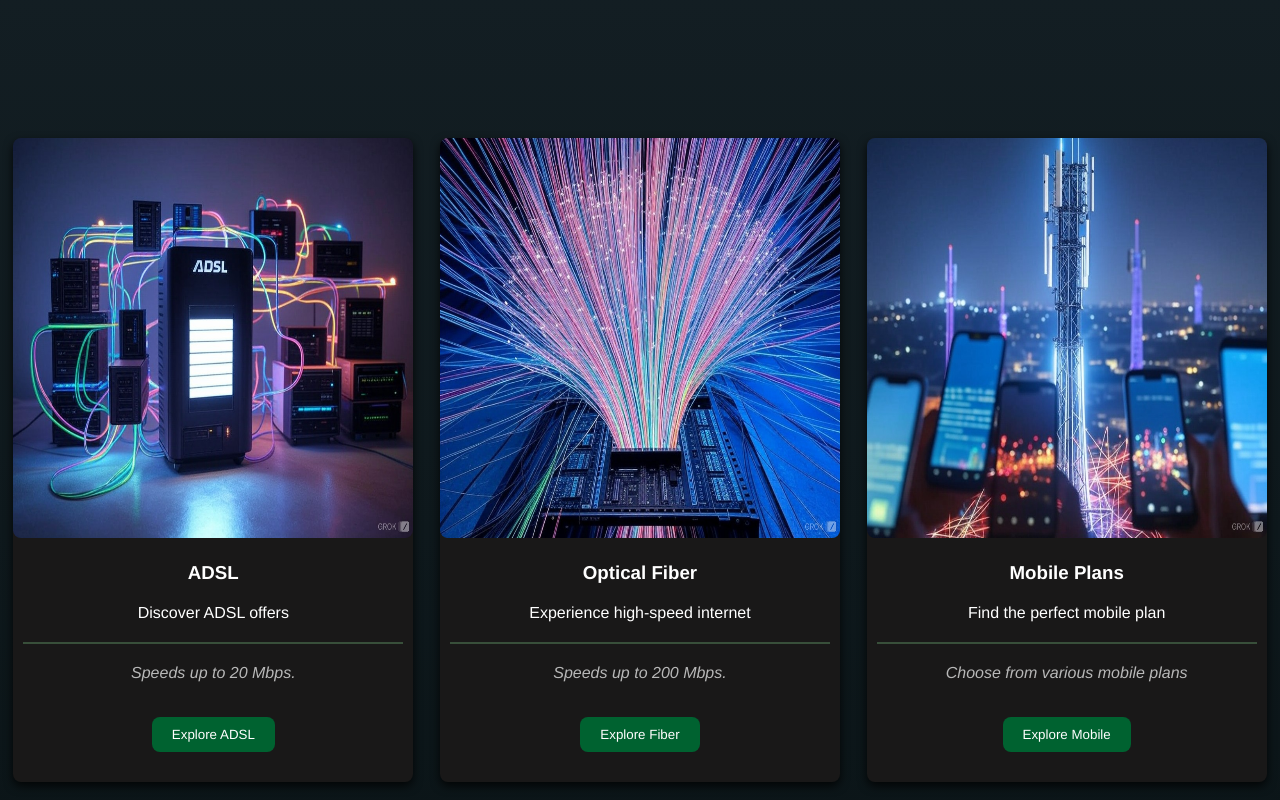
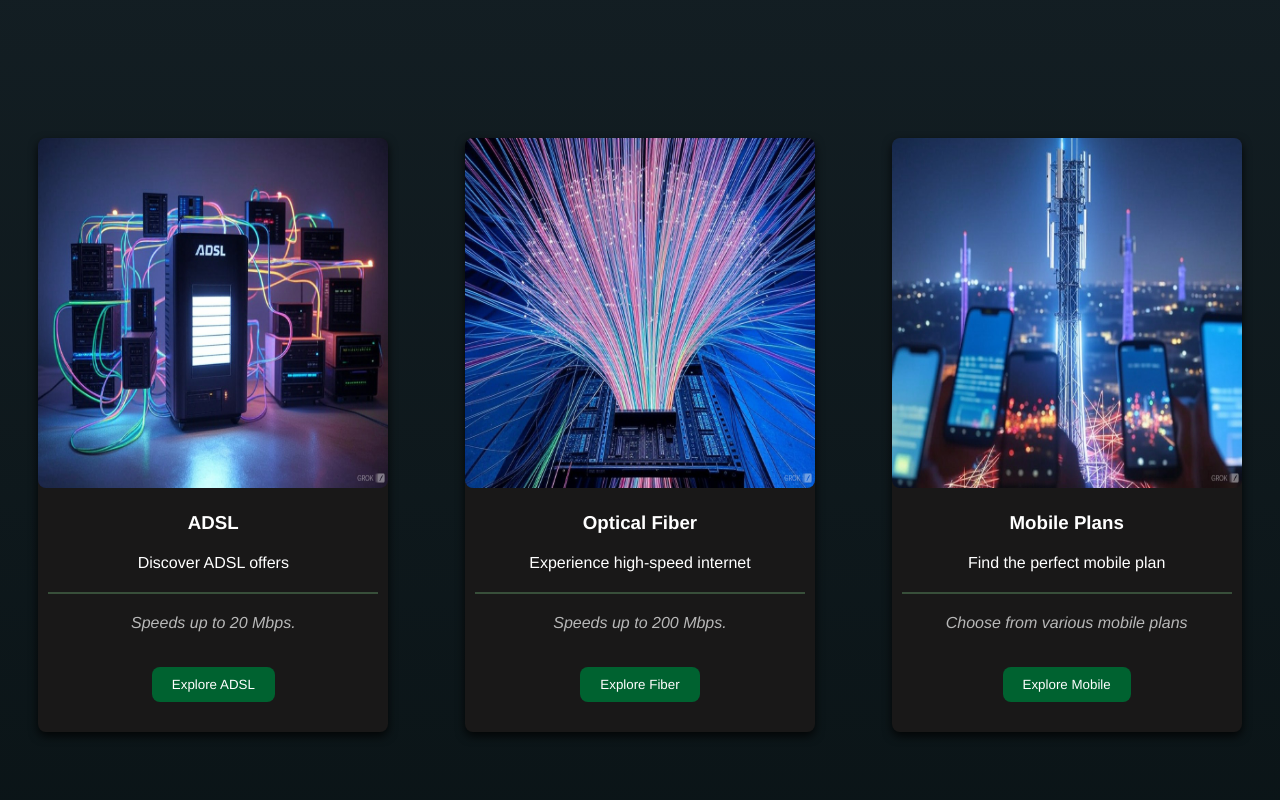
Before and after one commit to Manak-hash/Manak, a plain HTML site: page index.html in a window 1280 px wide. Shown: the part 740-1540 px from the top of the page. Drawn offline with Linux system fonts and the light colour scheme.

Commit message:
style.css

```diff
--- a/style.css
+++ b/style.css
@@ -148,7 +148,7 @@ nav a:hover {
   margin-top: 100px;
 }
 .card {
-  max-width: 400px;
+  max-width: 350px;
   flex: 0 1 auto;
   margin: 10px;
   background-color: #191818;
@@ -159,7 +159,7 @@ nav a:hover {
 }
 .card img {
   width: 100%;
-  height: 400px;
+  height: 350px;
   border-radius: 8px;
   margin: 0 0 20px;
 }
@@ -299,6 +299,7 @@ input[type="range"]::-webkit-slider-thumb {
 @media (max-width: 768px) {
   .container {
     flex-direction: column;
+    align-items: center;
   }
   .card {
     flex: 1 1 100%;
```
